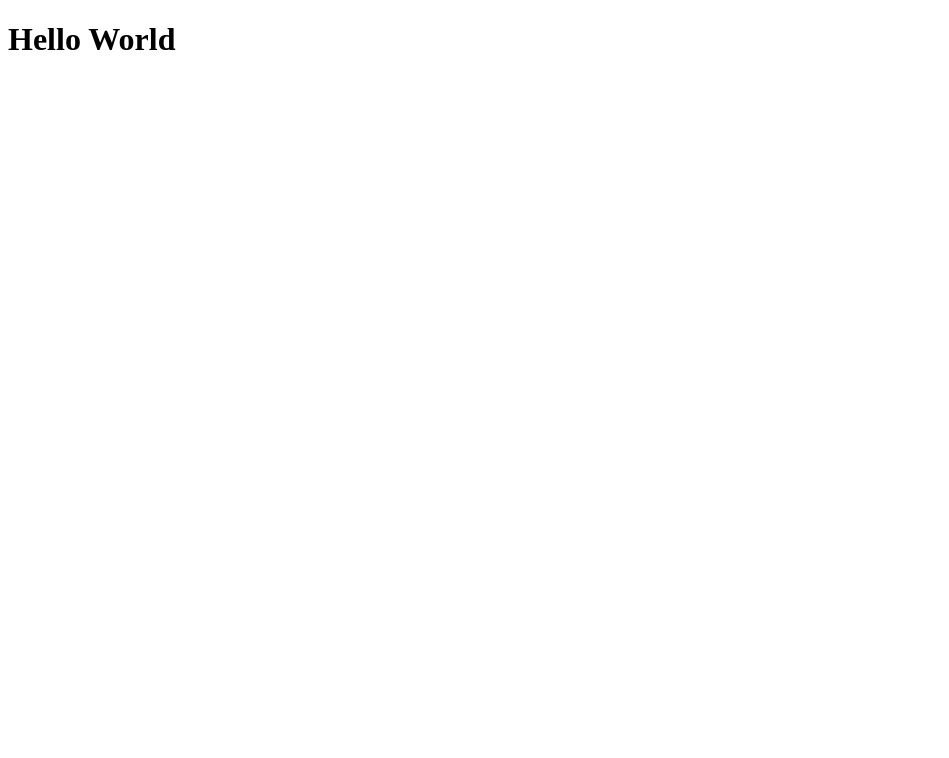
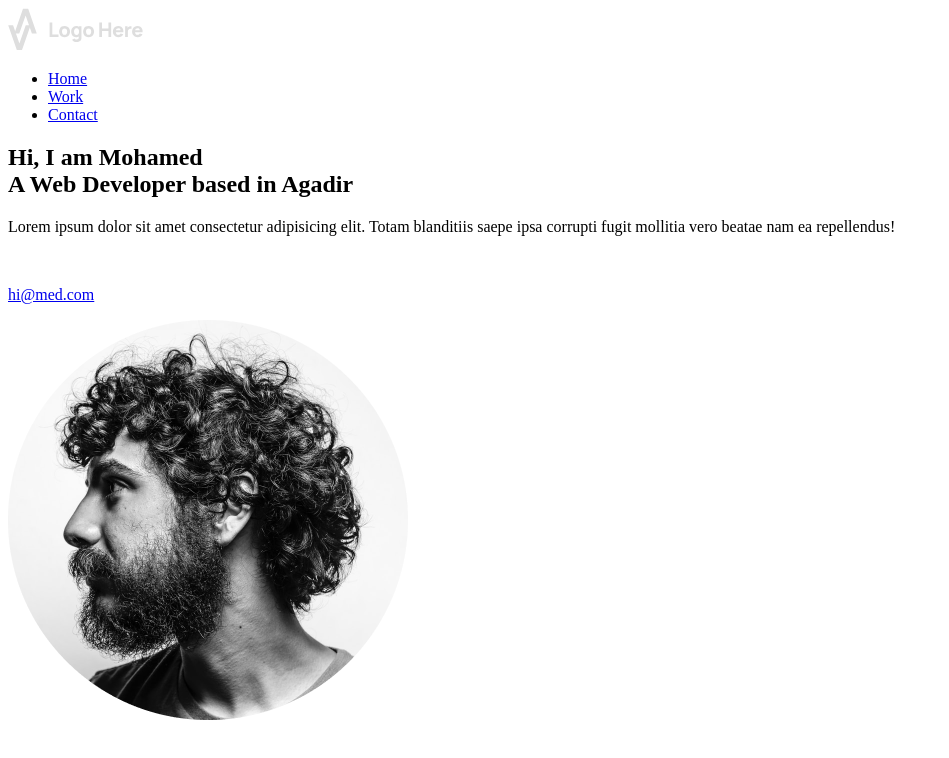
Before and after one commit to n53337/Minimalist-portfolio, a plain HTML site: page index.html in a window 1280 px wide. Shown: the whole page, without its empty margins (0-949 px from the left). Drawn offline with Linux system fonts and the light colour scheme.

Commit message:
header/section1 & css design sys

```diff
--- a/index.html
+++ b/index.html
@@ -7,6 +7,44 @@
     <title>Portfolio</title>
   </head>
   <body>
-    <h1>Hello World</h1>
+    <!-- APP -->
+    <main class="app">
+      <!-- HEADER -->
+
+      <header>
+        <img src="./images/Logos.svg" alt="Website logo" />
+        <nav>
+          <ul>
+            <li><a href="#">Home</a></li>
+            <li><a href="#">Work</a></li>
+            <li><a href="#">Contact</a></li>
+          </ul>
+        </nav>
+      </header>
+
+      <!-- HOME -->
+
+      <section id="home" class="home">
+        <div class="l-side">
+          <h2>
+            Hi, I am Mohamed <br />
+            A Web Developer based in Agadir
+          </h2>
+          <p>
+            Lorem ipsum dolor sit amet consectetur adipisicing elit. Totam
+            blanditiis saepe ipsa corrupti fugit mollitia vero beatae nam ea
+            repellendus!
+          </p>
+          <a href="#">
+            <img src="./images/mail.svg" alt="Email icon" />
+            <p>hi@med.com</p>
+          </a>
+        </div>
+
+        <div class="r-side">
+          <img src="./images/hero.png" alt="Med Picture" />
+        </div>
+      </section>
+    </main>
   </body>
 </html>
--- a/style.css
+++ b/style.css
@@ -0,0 +1,26 @@
+@import url("https://fonts.googleapis.com/css2?family=Manrope:wght@200;400;700&display=swap");
+
+/*! CSS RESET */
+
+* {
+  margin: 0;
+  padding: 0;
+  box-sizing: border-box;
+}
+
+/* ! Colors */
+
+:root {
+  --clr-dark: #292929;
+  --clr-light: #dedede;
+  --clr-gray: #959595;
+  --clr-white: #ffffff;
+}
+
+html {
+  font-family: "Manrope", sans-serif;
+}
+
+body {
+  background-color: var(--clr-dark);
+}
```
Also changed, not shown: images/Logos.svg (added), images/hero.png (added), images/mail.svg (added).
